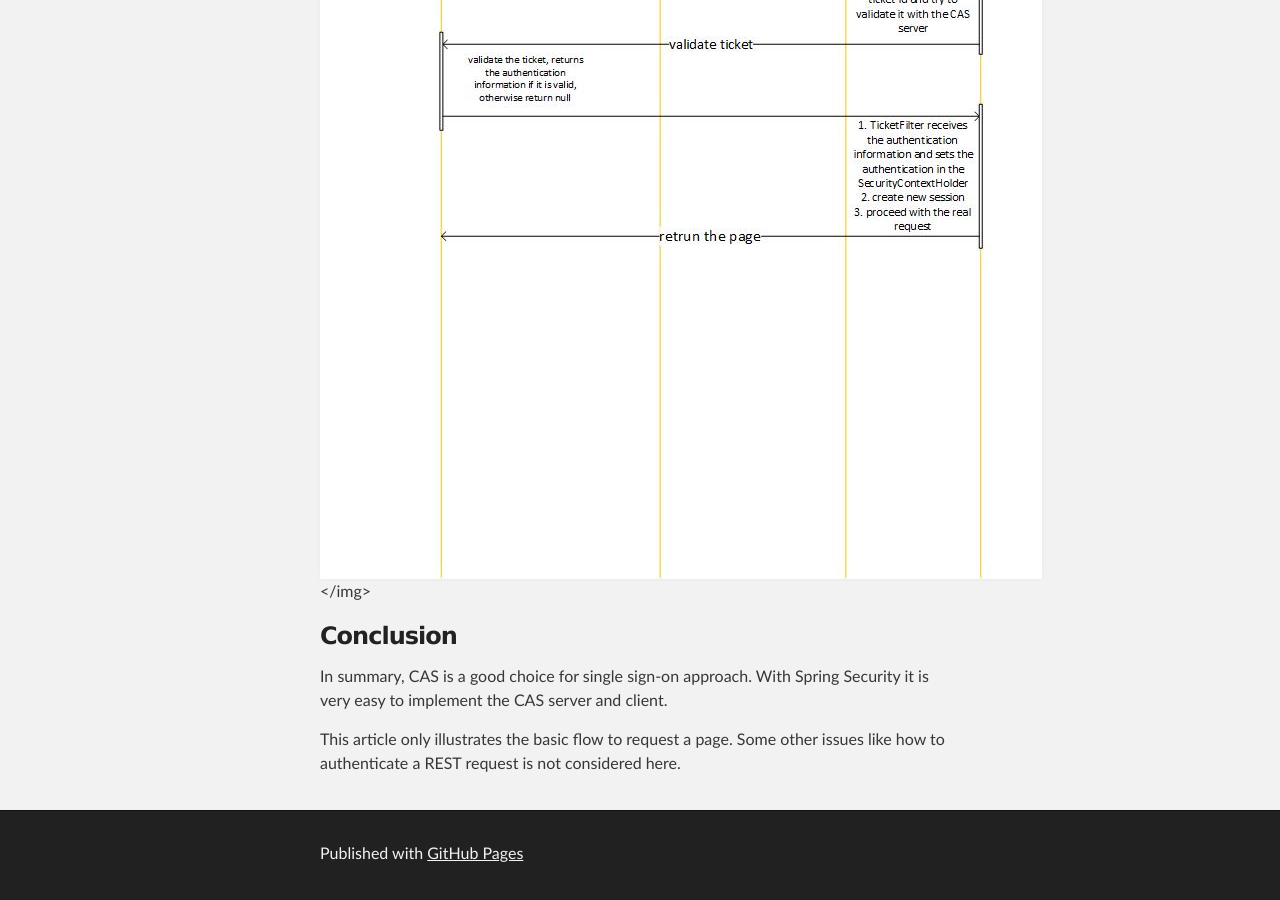
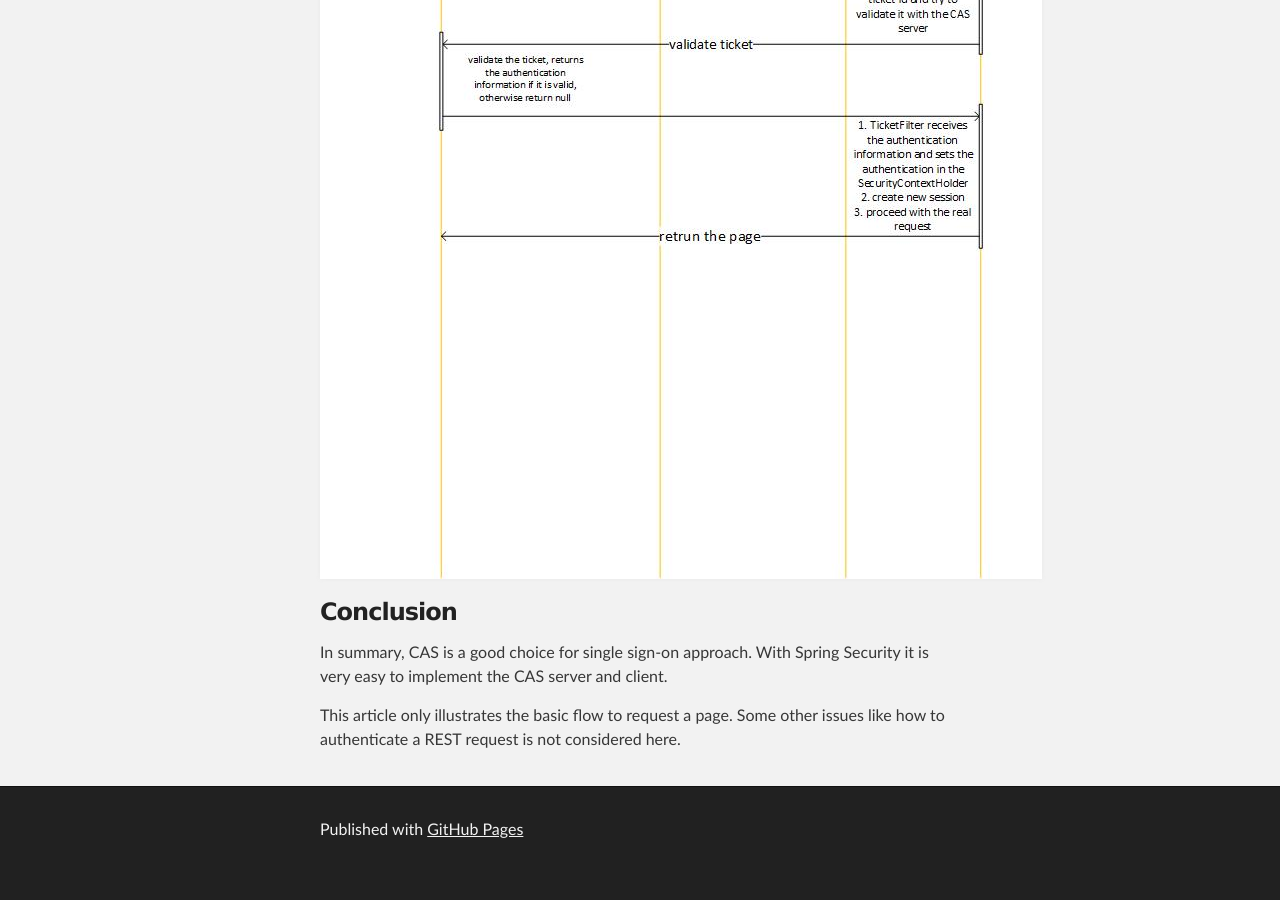
Before and after one commit to simonlzn/simonlzn.github.io, a Jekyll site: the page built from _posts/2016-11-20-CAS-with-Spring-Security.md, in a window 1280 px wide and 900 px high, scrolled down 6711 px. Built offline with Jekyll 4.4.1, drawn with Linux system fonts in a browser that asks for light colours; after the commit the page ends 7587 px from its top, so only the background shows below that.

Commit message:
finished the article with CAS

```diff
--- a/_posts/2016-11-20-CAS-with-Spring-Security.md
+++ b/_posts/2016-11-20-CAS-with-Spring-Security.md
@@ -202,7 +202,7 @@ With the above filter, each authenticated request will validate the ticket with
 <h3>Flow</h3>
 To sum up the whole process for the CAS system, the entire flow of the the users' authentication would be like this,
 
-<img src="/images/CAS_flow.jpg"></img>
+<img src="/images/CAS_flow.jpg">
 
 <h3>Conclusion</h3>
 In summary, CAS is a good choice for single sign-on approach. With Spring Security it is very easy to implement the CAS server and client.
```
